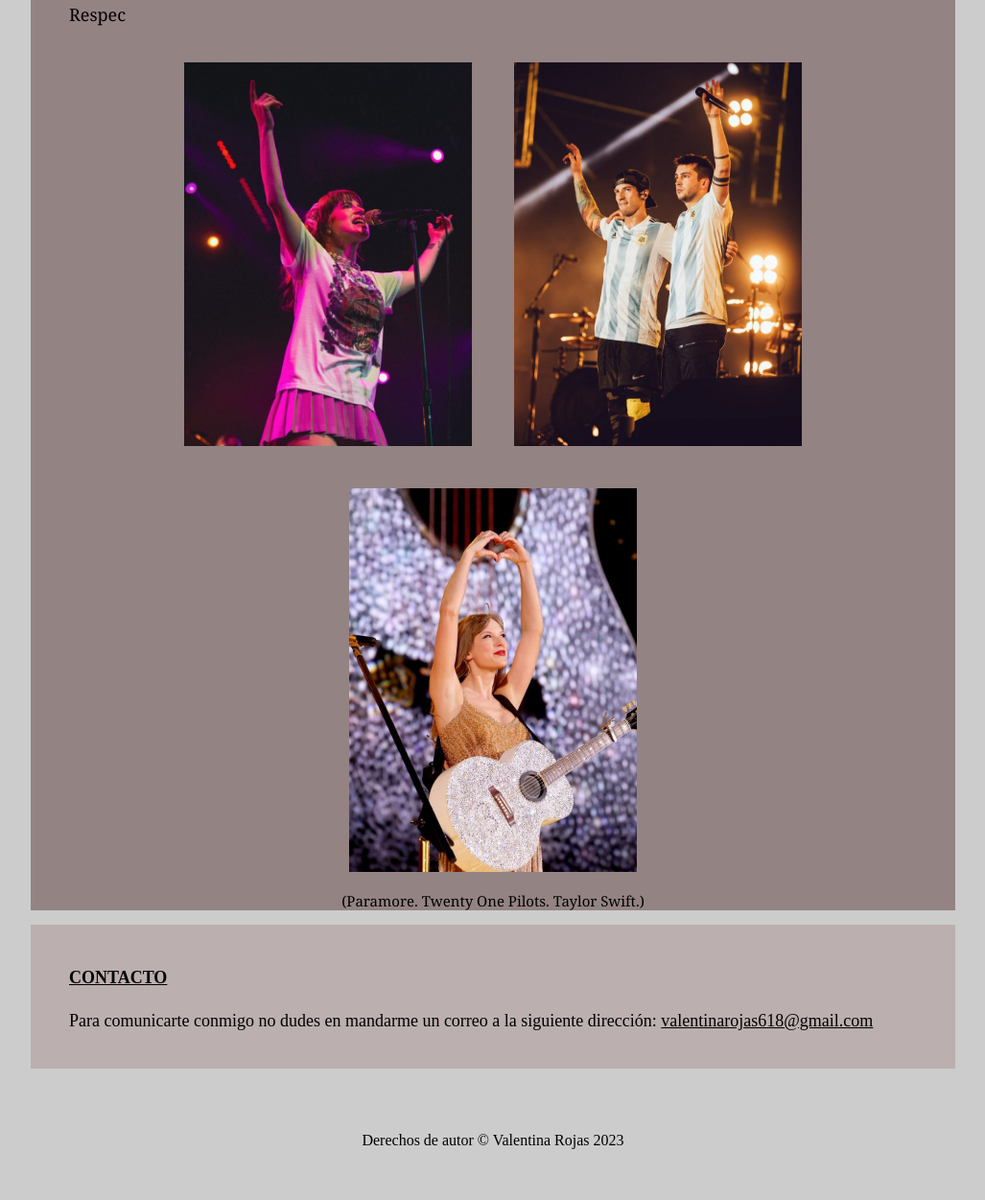
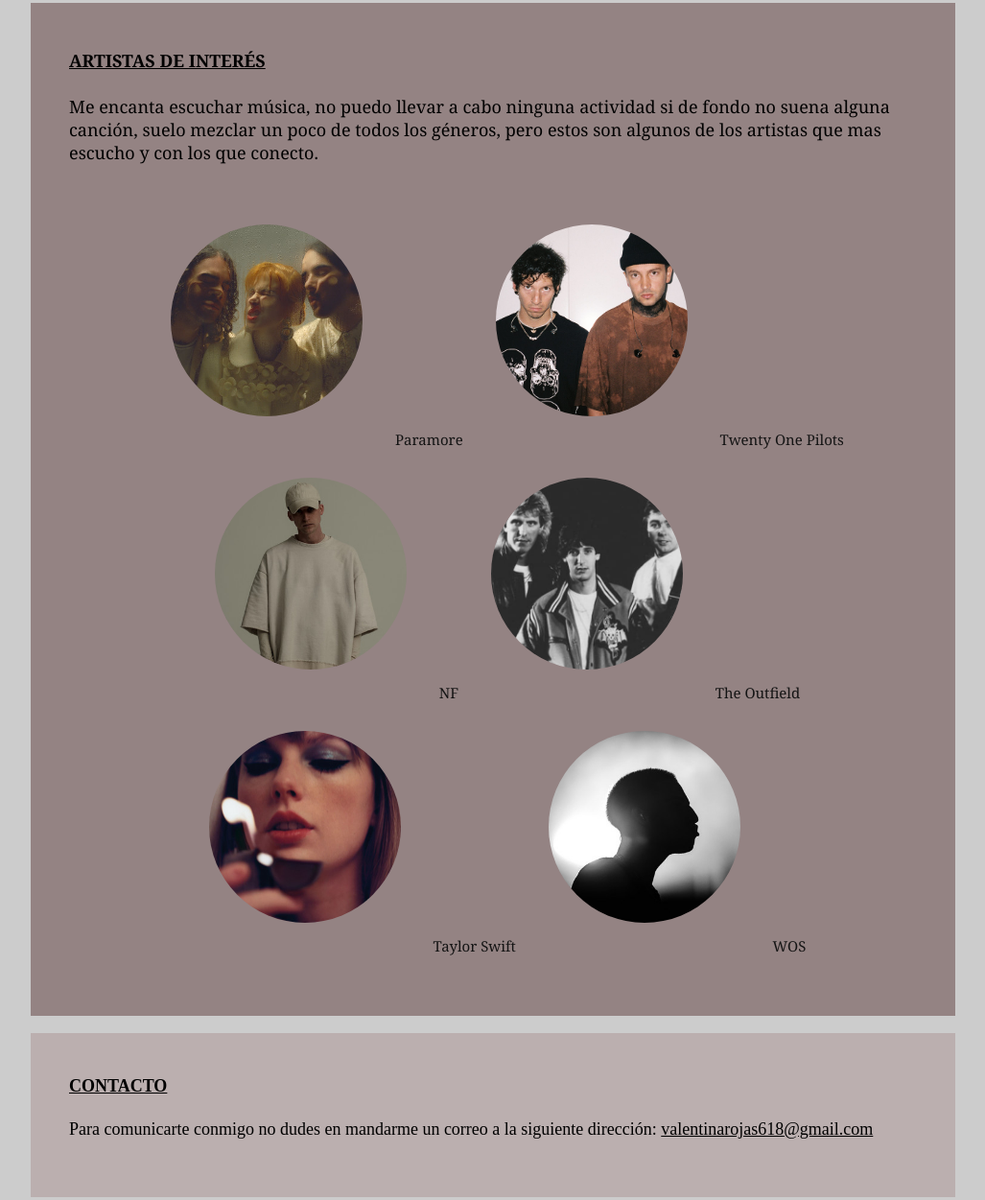
Before and after one commit to valentina-rojas/Portfolio2023, a plain HTML site: page index.html in a window 1280 px wide. Shown: the part 1012-2263 px from the top of the page at 96% size, without its empty margins (126-1153 px from the left). Drawn offline with Linux system fonts and the light colour scheme.

Commit message:
nuevas imagenes

```diff
--- a/assets/css/style.css
+++ b/assets/css/style.css
@@ -1,6 +1,6 @@
 
   header {
-     background-color: #9397b5 ;
+     background-color: #a99797 ;
      align-items: center;
      justify-content: center;
      margin-top: -10px;
@@ -28,7 +28,7 @@
     }
 
 #Hobbies {
-     background-color: #c8a6a6;
+     background-color: #b39797;
      color: #000 ;
      margin-left: 150px;
      margin-right: 150px;
@@ -54,6 +54,22 @@
 
 figure {
 font-size: 15px;
+position: relative;
+display: inline-block;
+text-align: center;
+}
+
+figcaption {
+  position: absolute;
+  bottom: 0;
+  left: 0;
+
+
+  color: rgb(20, 20, 20);
+  font-size: 15px;
+
+
+
 }
 
 #section-cont {
--- a/index.html
+++ b/index.html
@@ -32,7 +32,8 @@
 
 
 
-    <img src="public/user.png" style=" float: left; margin-top: 50px; margin-left: 290px; padding-right: 25px;">
+    <img src="public/user.jpeg" style=" float: left; margin-top: 50px; margin-left: 290px; padding-right: 25px;
+    width: 170px; height: 170px; border-radius: 50%;">
 
    <div style="color: #333232; margin-right: 250px; margin-left: 30px;
     font-family: "icomoon" ; ; font-size: 16px; line-height: 1.7; >
@@ -58,7 +59,7 @@
 
     <br>
 
-    <div style= "font-size: 30px;  text-align: center; background-color:#a08b8b ;
+    <div style= "font-size: 30px;  text-align: center; background-color:#a99797 ;
     margin-left: 150px; margin-right: 150px">
 
 
@@ -81,11 +82,11 @@
             <br>
 
            <ul>
-               <li> Leer, todo tipo de géneros </li>
+               <li> Leer, siempre que tengo tiempo libre lo hago mi prioridad </li>
                     <br>
-                <li> Cocinar, preferentemente postres </li>
+                <li> Cocinar, receta de repostería que veo, receta que hago </li>
                     <br>
-                <li> Pintar cuadros  </li>
+                <li> Pintar, sobre cualquier superficie, pero preferentemente en cuadros  </li>
                     <br>
            </ul>
 
@@ -97,12 +98,14 @@
             </h6>
 
 
-
+            <br>
+            <br>
 
         </div>
 
-        <br>
+
     </section>
+
 
 
     <section id="artistas" >
@@ -111,30 +114,47 @@
 
             <br>
            <u> <h4> ARTISTAS DE INTERÉS </h4> </u>
-           <p> Respec  </p>
+           <p> Me encanta escuchar música, no puedo llevar a cabo ninguna actividad si de fondo no suena alguna canción,
+             suelo mezclar un poco de todos los géneros, pero estos son algunos de
+            los artistas que mas escucho y con los que conecto.  </p>
+
+            <div>
+            <figure >
 
 
-            <figure>
 
-                <div style=" text-align: center;">
-                 <img src="public/pm.jpeg" alt="paramore" style="height: 400px; width: 300px; padding: 20px;">
+                  <img src="public/paramore.jpeg" style="width: 200px; height: 200px; padding: 30px; border-radius: 50%;">
+                  <figcaption style="position: relative; display: inline-block;"> Paramore </figcaption>
 
-                 <img src="public/top.jpeg" alt="twenty one pilots" style="height: 400px; width: 300px; padding: 20px;">
+                  <img src="public/topp.jpeg"style="width: 200px; height: 200px;padding: 30px; border-radius: 50%;">
+                  <figcaption style="position: relative; display: inline-block;"> Twenty One Pilots </figcaption>
 
-                 <img src="public/ts.jpeg" alt="taylor swift" style="height: 400px; width: 300px; padding: 20px;">
+                  <img src="public/nf.jpeg" style="width: 200px; height: 200px;padding: 30px; border-radius: 50%;">
+                  <figcaption style="position: relative; display: inline-block;"> NF </figcaption>
 
-                  <figcaption> (Paramore. Twenty One Pilots.  Taylor Swift.) </figcaption>
+                  <img src= "public/outfield.jpeg"style="width: 200px; height: 200px;padding: 30px; border-radius: 50%;">
+                  <figcaption style="position: relative; display: inline-block;"> The Outfield </figcaption>
 
-                </div>
+                  <img src="public/taylor.jpeg"style="width: 200px; height: 200px;padding: 30px; border-radius: 50%;">
+                  <figcaption style="position: relative; display: inline-block;"> Taylor Swift </figcaption>
+
+                  <img src="public/wos.jpeg" style="width: 200px; height: 200px;padding: 30px; border-radius: 50%;">
+                  <figcaption style="position: relative; display: inline-block;"> WOS </figcaption>
+
+
+
+
+
             </figure>
-
+             </div>
        </div>
 
 
-
+<br>
+<br>
     </section>
 
-
+<br>
     <div id="section-cont" >
 
         <div style="margin-left: 40px; margin-right: 40px;">
@@ -143,6 +163,7 @@
 
            <p> Para comunicarte conmigo no dudes en mandarme un correo a la siguiente dirección:
             <u>valentinarojas618@gmail.com</u> </p>
+            <br>
             <br>
 
         </div>
```
Also changed, not shown: public/nf.jpeg (added), public/outfield.jpeg (added), public/paramore.jpeg (added), public/taylor.jpeg (added), public/topp.jpeg (added), public/user.jpeg (added), public/wos.jpeg (added).
